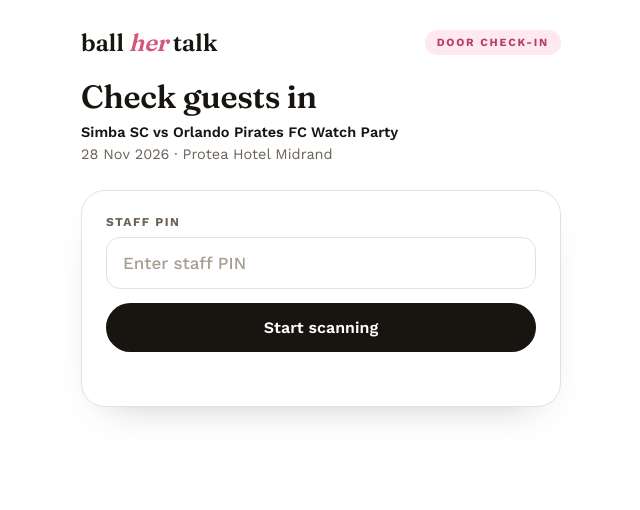
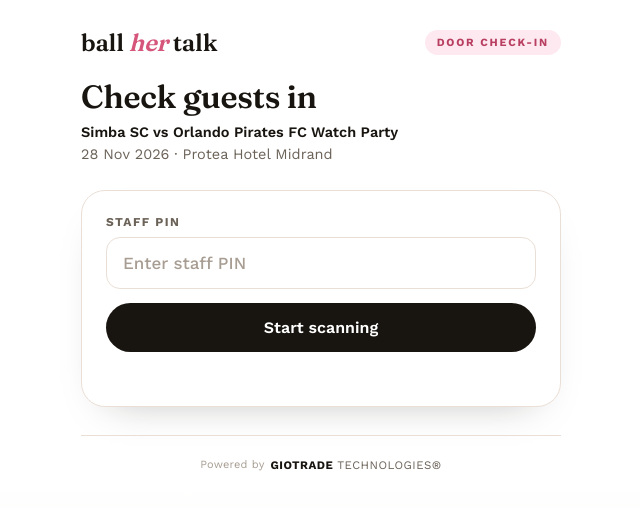
Before and after one commit to giotradecollective/Ballhertalk, a website: page webtickets/index.html in a window 1280 px wide. Shown: the whole page, without its empty margins (319-959 px from the left). Drawn offline with nearby package versions, Linux system fonts and the light colour scheme.

Commit message:
Update index.html

```diff
--- a/webtickets/index.html
+++ b/webtickets/index.html
@@ -59,6 +59,10 @@
 .result .who{font:600 30px/1.2 'Work Sans',sans-serif;margin:0 0 6px;}
 .result .meta{font-size:16px;opacity:.92;margin:0 0 26px;}
 .result button{background:#fff;color:var(--ink);min-width:220px;}
+.powered-by{display:flex;align-items:center;justify-content:center;gap:6px;margin-top:28px;padding-top:22px;border-top:1px solid var(--line);}
+.powered-by .pb-label{font-size:11px;color:#a79d92;letter-spacing:.02em;}
+.powered-by .pb-brand{font-size:11.5px;color:var(--ink2);letter-spacing:.04em;}
+.powered-by .pb-brand b{color:var(--ink);font-weight:700;}
 </style>
 </head>
 <body>
@@ -81,6 +85,10 @@
     <p class="hint">Point the camera at the ticket QR code</p>
     <div class="divider">or</div>
     <div class="row"><input id="manual" placeholder="Ticket code (BHT-…)" autocapitalize="characters" autocomplete="off"><button class="ghost" id="manualBtn" type="button">Check</button></div>
+  </div>
+  <div class="powered-by">
+    <span class="pb-label">Powered by</span>
+    <span class="pb-brand"><b>GIOTRADE</b> TECHNOLOGIES&reg;</span>
   </div>
 </div>
 
```
